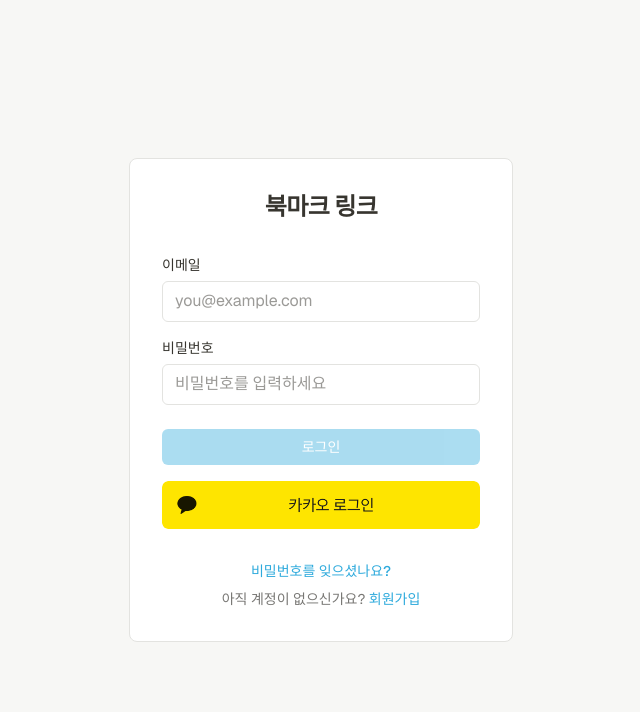
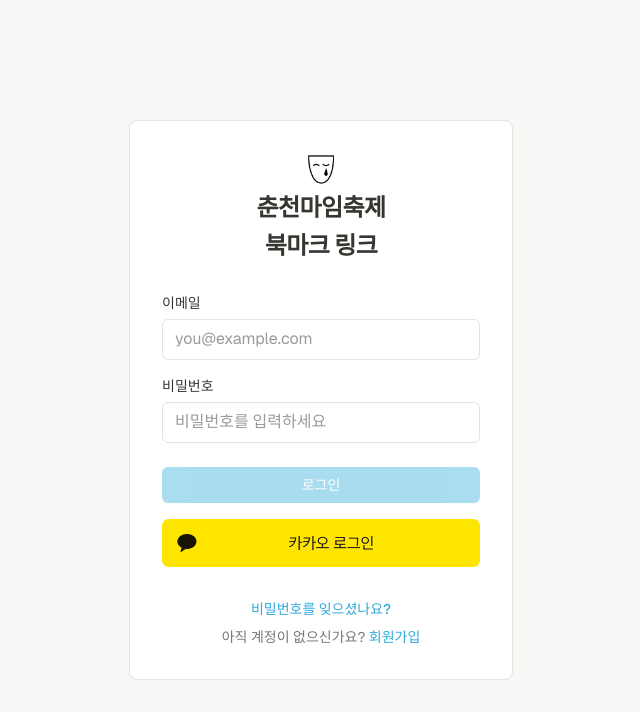
Before and after one commit to yunsebin-sketch/20.bookmark-link, a Next.js app: page /login in a window 1280 px wide. Shown: the top 712 px of the page, without its empty margins (319-959 px from the left). Built offline with nearby package versions, Linux system fonts and the light colour scheme; no server answers.

Commit message:
25.로고배치

```diff
--- a/app/layout.tsx
+++ b/app/layout.tsx
@@ -15,7 +15,7 @@
 });
 
 const siteUrl = process.env.NEXT_PUBLIC_SITE_URL ?? "http://localhost:3000";
-const siteName = "BOOKMARK LINKS";
+const siteName = "춘천마임축제 북마크 링크";
 const siteDescription =
 	"자주 보는 링크를 폴더로 정리하고 한곳에서 관리하는 북마크 서비스입니다.";
 
--- a/app/login/page.tsx
+++ b/app/login/page.tsx
@@ -102,8 +102,17 @@
       {toast && <Toast message={toast} onClose={() => setToast("")} />}
 
       <div className="flex w-full max-w-sm flex-col gap-8 rounded-lg border border-[var(--border)] bg-[var(--card)] p-8">
-        <h1 className="text-center text-2xl font-bold tracking-tight text-[var(--text)]">
-          북마크 링크
+        <h1 className="flex flex-col items-center gap-2 text-center text-2xl font-bold leading-tight tracking-tight text-[var(--text)]">
+          <Image
+            src="/mime-logo.png"
+            alt="춘천마임축제 로고"
+            width={392}
+            height={410}
+            className="h-8 w-auto"
+            priority
+          />
+          <span>춘천마임축제</span>
+          <span>북마크 링크</span>
         </h1>
 
         <form className="flex flex-col gap-4" onSubmit={handleSubmit}>
--- a/app/signup/page.tsx
+++ b/app/signup/page.tsx
@@ -2,6 +2,7 @@
 
 import { useEffect, useRef, useState } from "react";
 import Link from "next/link";
+import Image from "next/image";
 import { useRouter } from "next/navigation";
 import { createClient } from "@/utils/supabase/client";
 import Toast from "@/components/Toast";
@@ -102,8 +103,17 @@
       {toast && <Toast message={toast} onClose={() => setToast("")} />}
 
       <div className="flex w-full max-w-sm flex-col gap-8 rounded-lg border border-[var(--border)] bg-[var(--card)] p-8">
-        <h1 className="text-center text-2xl font-bold tracking-tight text-[var(--text)]">
-          북마크 링크
+        <h1 className="flex flex-col items-center gap-2 text-center text-2xl font-bold leading-tight tracking-tight text-[var(--text)]">
+          <Image
+            src="/mime-logo.png"
+            alt="춘천마임축제 로고"
+            width={392}
+            height={410}
+            className="h-8 w-auto"
+            priority
+          />
+          <span>춘천마임축제</span>
+          <span>북마크 링크</span>
         </h1>
 
         <form className="flex flex-col gap-4" onSubmit={handleSubmit}>
--- a/components/Header.tsx
+++ b/components/Header.tsx
@@ -1,11 +1,20 @@
+import Image from "next/image";
 import NewFolderButton from "@/components/NewFolderButton";
 import NewLinkButton from "@/components/NewLinkButton";
 
 export default function Header() {
   return (
     <header className="flex h-12 shrink-0 items-center justify-between border-b border-[var(--border)] bg-[var(--card-translucent)] px-4 backdrop-blur-md">
-      <span className="text-base font-semibold tracking-tight text-[var(--text)]">
-        북마크 링크
+      <span className="flex items-center gap-2 text-base font-semibold tracking-tight text-[var(--text)]">
+        <Image
+          src="/mime-logo.png"
+          alt="춘천마임축제 로고"
+          width={392}
+          height={410}
+          className="h-7 w-auto"
+          priority
+        />
+        춘천마임축제 북마크 링크
       </span>
       <div className="flex items-center gap-2">
         <NewFolderButton />
```
Also changed, not shown: public/mime-logo.png (added).
